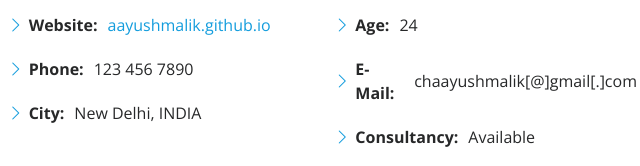
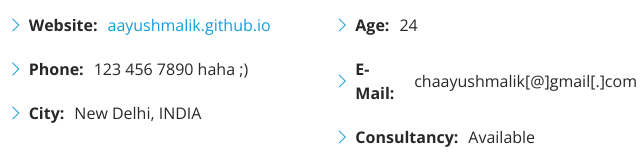
Before and after one commit to aayushmalik/archive-aayushmalik.github.io, a plain HTML site: page index.html in a window 1280 px wide. Shown: the part 1155-1321 px from the top of the page, 631-1271 px from the left. Drawn offline with nearby package versions, Linux system fonts and the light colour scheme.

Commit message:
Update index.html

```diff
--- a/index.html
+++ b/index.html
@@ -94,7 +94,7 @@
               <div class="col-lg-6">
                 <ul>
                   <li><i class="bi bi-chevron-right"></i> <strong>Website:</strong> <span><a href="aayushmalik.github.io">aayushmalik.github.io</a></span></li>
-                  <li><i class="bi bi-chevron-right"></i> <strong>Phone:</strong> <span>123 456 7890</span></li>
+                  <li><i class="bi bi-chevron-right"></i> <strong>Phone:</strong> <span>123 456 7890 haha ;) </span></li>
                   <li><i class="bi bi-chevron-right"></i> <strong>City:</strong> <span>New Delhi, INDIA</span></li>
                 </ul>
               </div>
```
